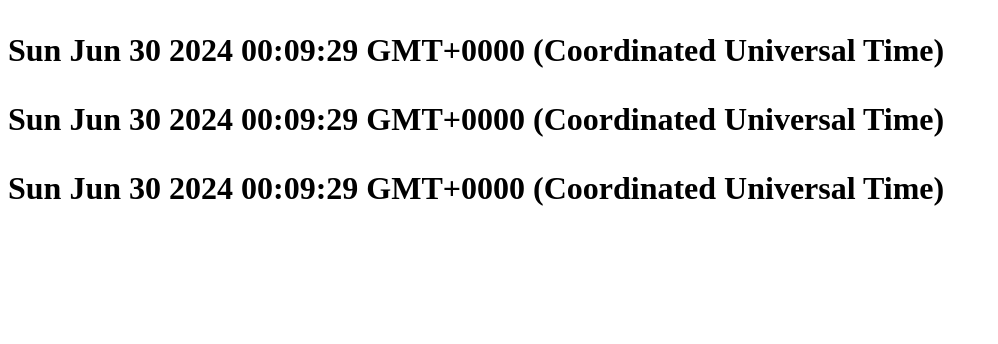
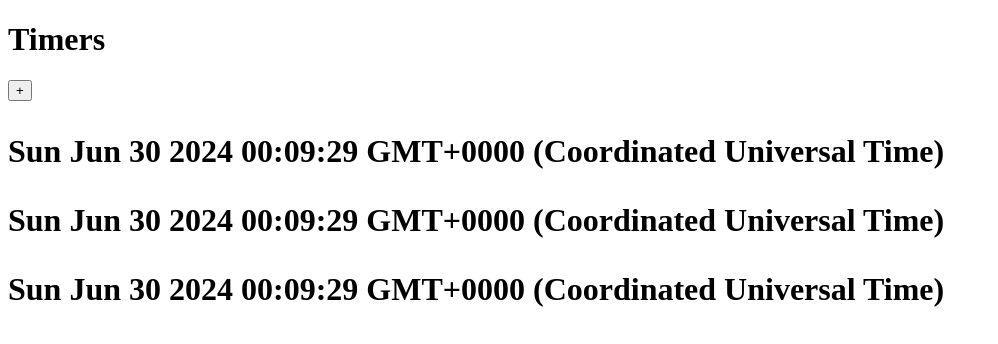
Before and after one commit to riccardopdev/countdown-timers-app, a React (Vite) app: page / in a window 1280 px wide. Shown: the top 344 px of the page, without its empty margins (0-998 px from the left). Built offline with nearby package versions, Linux system fonts and the light colour scheme.

Commit message:
Created initial template for the Header with button to create a new timer

```diff
--- a/src/App.tsx
+++ b/src/App.tsx
@@ -3,13 +3,17 @@ import Reducer from './reducers/Reducer';
 import { DataContext } from './context/DataContext';
 import { State } from './state/State';
 import TimerList from './components/TimerList';
+import Header from './components/Header';
 
 const App = () => {
   const [state, dispatch] = useReducer(Reducer, State);
   return (
     <>
       <DataContext.Provider value={{ state, dispatch }}>
-        <TimerList />
+        <Header />
+        <main>
+          <TimerList />
+        </main>
       </DataContext.Provider>
     </>
   );
--- /dev/null
+++ b/src/components/Header.tsx
@@ -0,0 +1,14 @@
+const Header = () => {
+  const createTimer = () => {
+    console.log('Create timer');
+  };
+
+  return (
+    <header>
+      <h1>Timers</h1>
+      <button onClick={createTimer}>+</button>
+    </header>
+  );
+};
+
+export default Header;
```
